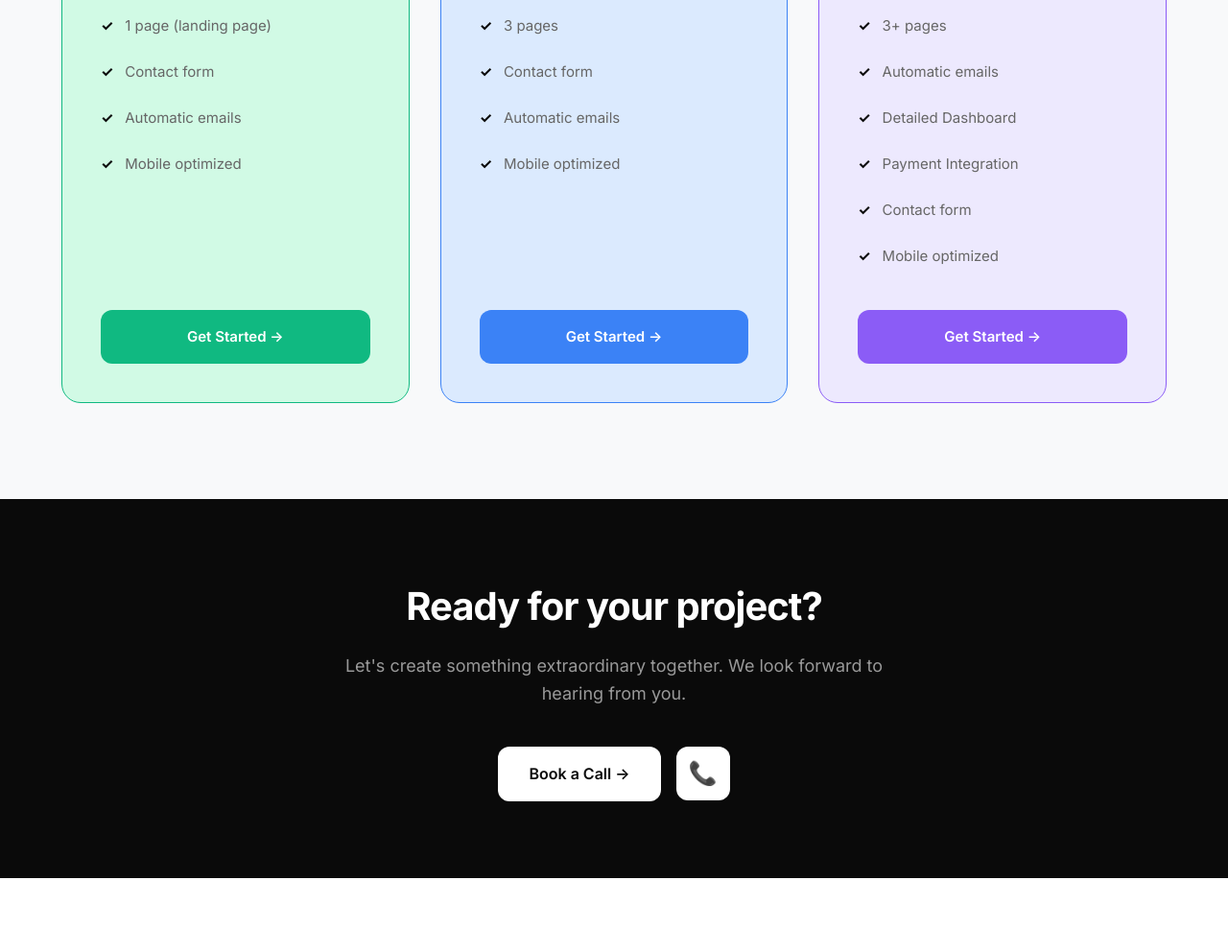
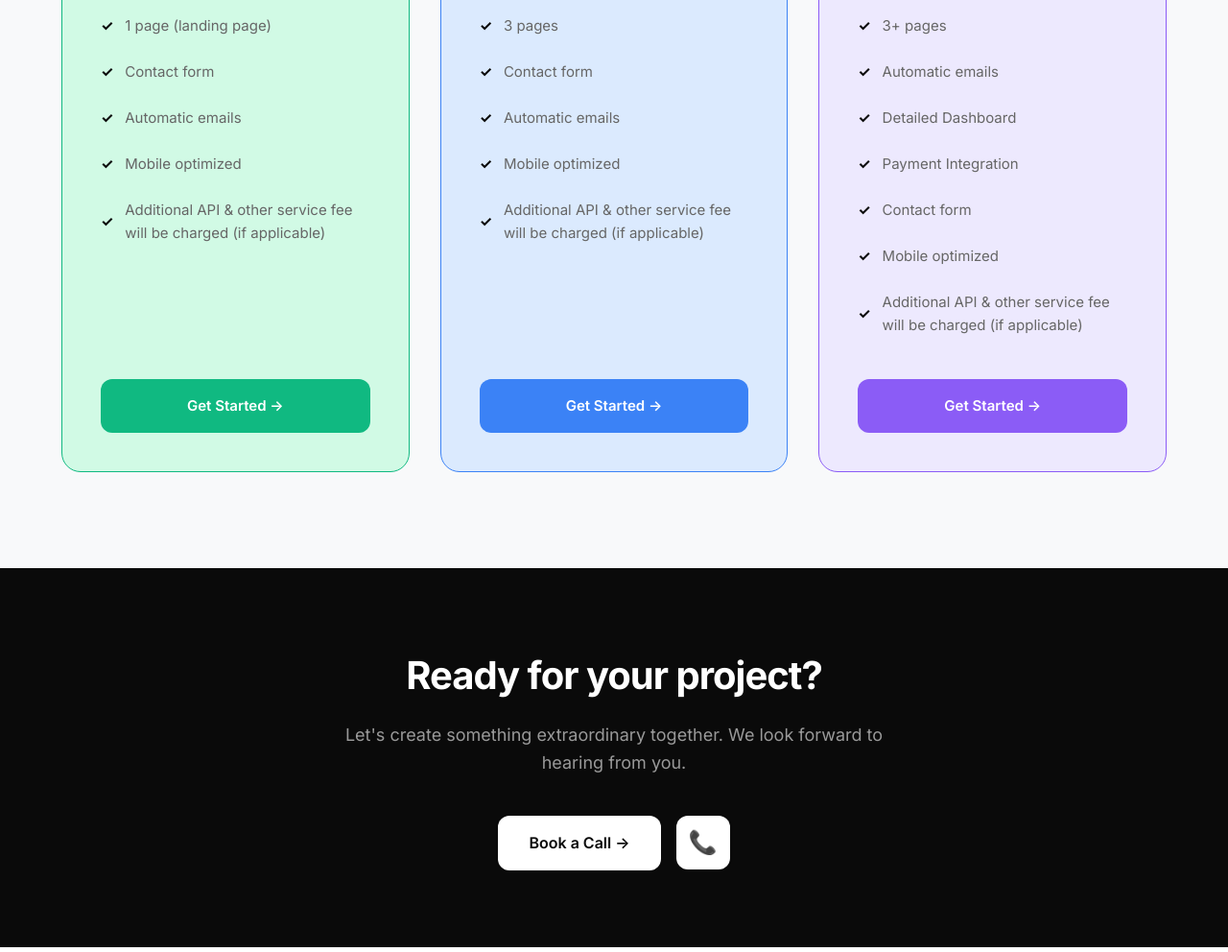
Before and after one commit to nitish-murugan/freelancing_portfolio, a plain HTML site: page index.html in a window 1280 px wide. Shown: the part 2038-3030 px from the top of the page at 96% size. Drawn offline with Linux system fonts and the light colour scheme.

Commit message:
changes made in the plans

```diff
--- a/index.html
+++ b/index.html
@@ -125,6 +125,7 @@
                         <li><span class="check">✓</span> Contact form</li>
                         <li><span class="check">✓</span> Automatic emails</li>
                         <li><span class="check">✓</span> Mobile optimized</li>
+                        <li><span class="check">✓</span> Additional API & other service fee will be charged (if applicable)</li>
                         <li></li> <li></li> <li></li> <li></li>
                     </ul>
                     <a href="#contact" class="btn-pricing green">Get Started →</a>
@@ -140,6 +141,7 @@
                         <li><span class="check">✓</span> Contact form</li>
                         <li><span class="check">✓</span> Automatic emails</li>
                         <li><span class="check">✓</span> Mobile optimized</li>
+                        <li><span class="check">✓</span> Additional API & other service fee will be charged (if applicable)</li>
                         <li></li> <li></li> <li></li> <li></li>
                     </ul>
                     <a href="#contact" class="btn-pricing blue">Get Started →</a>
@@ -157,6 +159,7 @@
                         <li><span class="check">✓</span> Payment Integration</li>
                         <li><span class="check">✓</span> Contact form</li>
                         <li><span class="check">✓</span> Mobile optimized</li>
+                        <li><span class="check">✓</span> Additional API & other service fee will be charged (if applicable)</li>
                     </ul>
                     <a href="#contact" class="btn-pricing purple">Get Started →</a>
                 </div>
```
